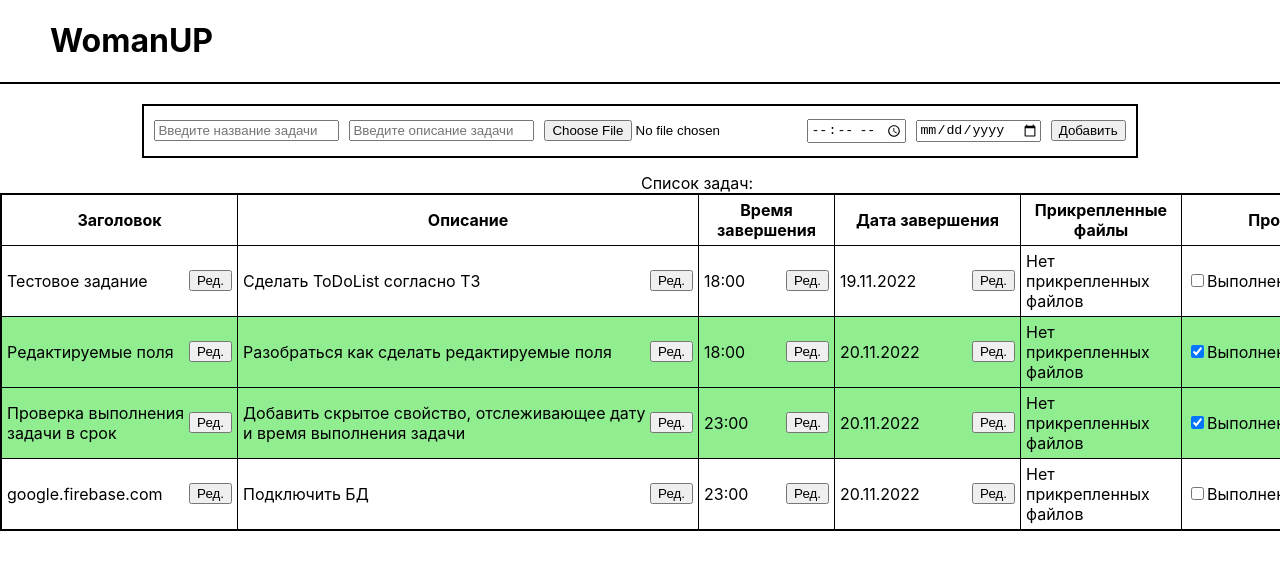
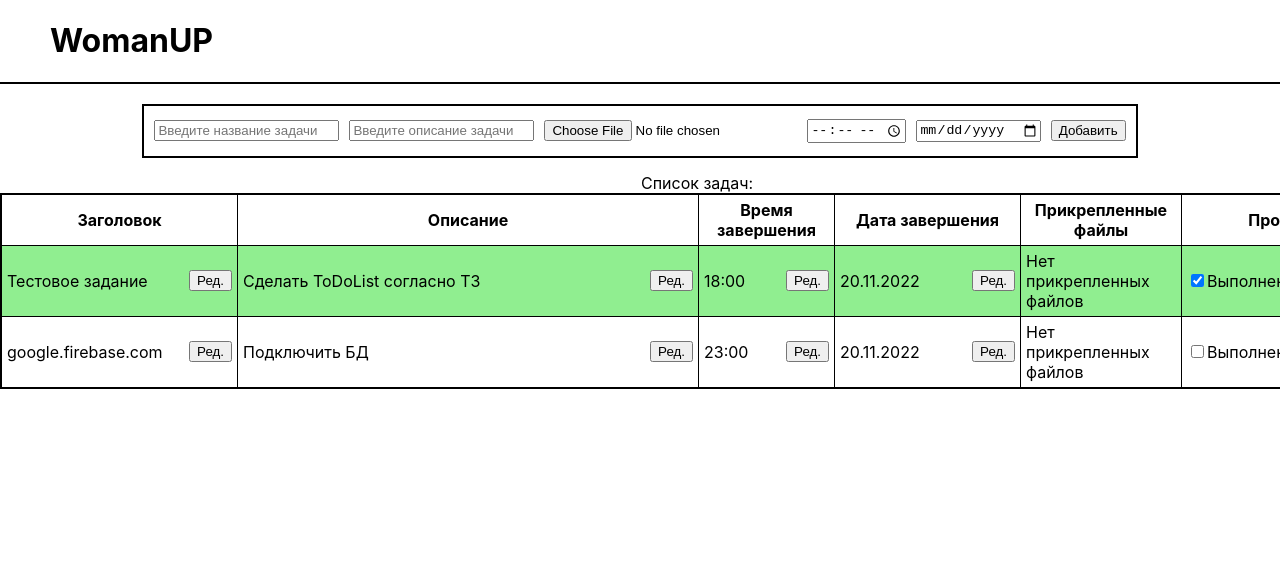
Before and after one commit to balancewins/ToDo.WomanUP, a React (Create React App) app: page / in a window 1280 px wide. Shown: the top 570 px of the page. Built offline with nearby package versions, Linux system fonts and the light colour scheme.

Commit message:
pre-final commit

```diff
--- a/package.json
+++ b/package.json
@@ -34,5 +34,8 @@
       "last 1 firefox version",
       "last 1 safari version"
     ]
+  },
+  "devDependencies": {
+    "jsdoc": "^4.0.0"
   }
 }
--- a/src/components/app/App.js
+++ b/src/components/app/App.js
@@ -3,60 +3,36 @@ import Header from '../headerLogo/HeaderLogo';
 import Services from '../services/Services';
 import TasksAddForm from '../tasksAddForm/TasksAddForm';
 import TasksTable from '../tasksTable/TaskTable';
+import DB from '../db/DB';
 import './App.css';
 
+/** Создание копии класса со вспомогательными функциями. За пределами App() для того, чтоб не при каждом рендере не создавалась новая копия */
+const service = new Services();
+
 function App() {
-  const [data, setData] = useState([
-    {
-      name: 'Тестовое задание ',
-      description: 'Сделать ToDoList согласно ТЗ',
-      time: '18:00',
-      date: '2022-11-19',
-      progress: false,
-      files: null,
-      id: 1
-    },
-    {
-      name: 'Редактируемые поля',
-      description: 'Разобраться как сделать редактируемые поля',
-      time: '18:00',
-      date: '2022-11-20',
-      progress: true,
-      done: '2022-11-20T17:10',
-      files: null,
-      id: 2
-    },
-    {
-      name: 'Проверка выполнения задачи в срок',
-      description: 'Добавить скрытое свойство, отслеживающее дату и время выполнения задачи',
-      time: '23:00',
-      date: '2022-11-20',
-      progress: true,
-      done: '2022-11-20T21:20',
-      files: null,
-      id: 3
-    },
-    {
-      name: 'google.firebase.com',
-      description: 'Подключить БД',
-      time: '23:00',
-      date: '2022-11-20',
-      progress: false,
-      files: null,
-      id: 4
-    }
-  ]);
+  /** Стэйт для хранения списка задач */
+  const [data, setData] = useState(DB);
 
-  const [maxId, setMaxId] = useState(5);
+  let maxId = 4;
 
-  const service = new Services();
-
+  /**
+   * Функция удаления задачи
+   * @param {number} id - id удаляемой задачи
+   */
   const deleteItem = (id) => {
     setData(data.filter(item => item.id !== id));
   }
 
+  /** Функция добавления задачи
+   * Увеличивает счётчик maxId во избежание пересечения id задач
+   * @param {string} name - заголовок задачи
+   * @param {string} description - описание задачи
+   * @param {string} time - время завершения задачи
+   * @param {string} date - дата завершения задачи
+   * @param {null} files - файлы, прикрепленные к задаче. На данный момент не активны, планировалось осуществить возможность прикрепления файлов при подключении firebase
+   */
   const addItem = (name, description, time, date, files) => {
-    setMaxId(maxId + 1);
+    maxId += 1;
     const newItem = {
       name: name,
       description: description,
@@ -72,6 +48,12 @@ function App() {
     setData(newArr);
   }
 
+  /**
+   * Функция изменения заголовка, описания, времени/даты завершения задачи.
+   * @param {number} id - id изменяемой задачи
+   * @param {string} prop - ключ изменяемого свойства
+   * @param {string} value - изменяемое значение свойства
+   */
   const onEditProp = (id, prop, value) => {
     const newArr = data.map(item => {
       if (item.id === id) {
@@ -82,6 +64,11 @@ function App() {
     setData(newArr);
   }
 
+  /**
+   * Функция изменения прогресса выполнения задачи. Изменяемое значение булевое.
+   * @param {number} id - id изменяемой задачи
+   * @param {string} prop - ключ изменяемого свойства
+   */
   const onToogleProp = (id, prop) => {
     const newArr = data.map(item => {
       if (item.id === id) {
--- /dev/null
+++ b/src/components/db/DB.js
@@ -0,0 +1,23 @@
+const DB = [
+    {
+        name: 'Тестовое задание ',
+        description: 'Сделать ToDoList согласно ТЗ',
+        time: '18:00',
+        date: '2022-11-20',
+        progress: true,
+        done: '2022-11-20T17:10',
+        files: null,
+        id: 1
+    },
+    {
+        name: 'google.firebase.com',
+        description: 'Подключить БД',
+        time: '23:00',
+        date: '2022-11-20',
+        progress: false,
+        files: null,
+        id: 4
+    }
+    ]
+
+export default DB;
--- a/src/components/services/Services.js
+++ b/src/components/services/Services.js
@@ -1,8 +1,10 @@
 class Services {
+    /** Функция для отображения пользователю текущей даты в формате dd.mm.yyyy */
     reverseDate = (date) => {
         return date.split('-').reverse().join('.');
     }
 
+    /** Функиця для сохранения даты в формате, корректно воспринимающимся new Date(arg) */
     getNowDate = () => {
         const now = new Date();
         const year = now.getFullYear();
--- a/src/components/tasksAddForm/TasksAddForm.js
+++ b/src/components/tasksAddForm/TasksAddForm.js
@@ -2,15 +2,9 @@ import './TasksAddForm.css';
 
 const TaskAddFormControlled = ({onAdd}) => {
 
-    // const deadline = (time, date) => {
-    //     const reverseDate = date.split('-').reverse().join('.');
-    //     return `${time} ${reverseDate}`
-    // }
-
     const onSubmit = (e) => {
         e.preventDefault();
         const {name, description, time, date} = e.target;
-        // onAdd(name.value, description.value, deadline(time.value, date.value));
         onAdd(name.value, description.value, time.value, date.value)
         e.target.reset();
     }
--- a/src/components/tasksTableItem/TasksTableItem.js
+++ b/src/components/tasksTableItem/TasksTableItem.js
@@ -13,26 +13,36 @@ import EditButton from './tasksTableItemContent/EditButton';
 import './TasksTableItem.css';
 
 const TasksTableItem = ({name, description, time, date, files, progress, done, onDelete, onToogleProp, onEditProp, id}) => {
-    const [edit, setEdit] = useState([
+    /** Стейт для хранения возможности редактирования конкретного поля */
+    const [edit, setEdit] = useState(
         {
             name: false,
             description: false,
             time: false,
             date: false
         }
-    ]);
+    );
 
+    /**
+     * Функция изменения состояния возможности редактирования
+     * @param {string} prop - ключ изменяемого свойства
+     */
     const onEdit = (prop) => {
-        const newArr = edit.map(item => {
-            return {...item, [prop]: !item[prop]}
-        })
-        setEdit(newArr);
+        setEdit({...edit, [prop]: !edit[prop]});
     }
 
+    /** Заглушка для неактивных на данных момент файлов */
     if (!files) {
         files = 'Нет прикрепленных файлов';
     }
 
+    /**
+     * Функция для отслеживания выполнения задачи в срок
+     * @param {string} time - заданное время завершения задачи
+     * @param {string} date - заданная дата завершения задачи
+     * @param {string} doneTask - время фактического выполнения задачи. В случае отсутствия такового, отслеживает текущие дату/время.
+     * @returns
+     */
     const checkDeadline = (time, date, doneTask) => {
         if (doneTask) {
             return ((new Date(`${date}T${time}`)) - (new Date(`${doneTask}`)))
@@ -40,6 +50,7 @@ const TasksTableItem = ({name, description, time, date, files, progress, done, o
         return ((new Date(`${date}T${time}`)) - (new Date()))
     }
 
+    /** Проверки на выполнение задач в срок и добавление соответствующих классов */
     let classNames = 'task';
     if (checkDeadline(time, date) < 0) {
         classNames += ' overdue-task';
@@ -49,6 +60,7 @@ const TasksTableItem = ({name, description, time, date, files, progress, done, o
         classNames += ' done-task';
     }
 
+    /** Функции для условного рендеринга в зависимости от положения связанного ключа стейта edit */
     const Name = ({edit}) => {
         const WhoAmI = edit;
         if (WhoAmI) {
@@ -97,33 +109,33 @@ const TasksTableItem = ({name, description, time, date, files, progress, done, o
         <tr className={classNames}>
             <td className='task-name'>
                 <div>
-                    <Name edit={edit[0].name} />
+                    <Name edit={edit.name} />
                     <EditButton toogle='name'
-                                edit={edit[0].name}
+                                edit={edit.name}
                                 onEdit={(e) => onEdit(e.currentTarget.getAttribute('data-toogle'))} />
                 </div>
             </td>
             <td className='task-description'>
                 <div>
-                    <Description edit={edit[0].description} />
+                    <Description edit={edit.description} />
                     <EditButton toogle='description'
-                                edit={edit[0].description}
+                                edit={edit.description}
                                 onEdit={(e) => onEdit(e.currentTarget.getAttribute('data-toogle'))} />
                 </div>
             </td>
             <td className='task-time'>
                 <div>
-                    <TimeDeadline edit={edit[0].time} />
+                    <TimeDeadline edit={edit.time} />
                     <EditButton toogle='time'
-                                edit={edit[0].time}
+                                edit={edit.time}
                                 onEdit={(e) => onEdit(e.currentTarget.getAttribute('data-toogle'))} />
                 </div>
             </td>
             <td className='task-date'>
                 <div>
-                    <DateDeadline edit={edit[0].date} />
+                    <DateDeadline edit={edit.date} />
                     <EditButton toogle='date'
-                                edit={edit[0].date}
+                                edit={edit.date}
                                 onEdit={(e) => onEdit(e.currentTarget.getAttribute('data-toogle'))} />
                 </div>
             </td>
```
Also changed, not shown: src/components/tasksTableItem/tasksTableItemContent/Deadline.js (deleted, +0 -15 lines), src/components/tasksTable/TaskTable.js (line endings or trailing spaces), 1 other file (tests, documents, lock files or other folders).
